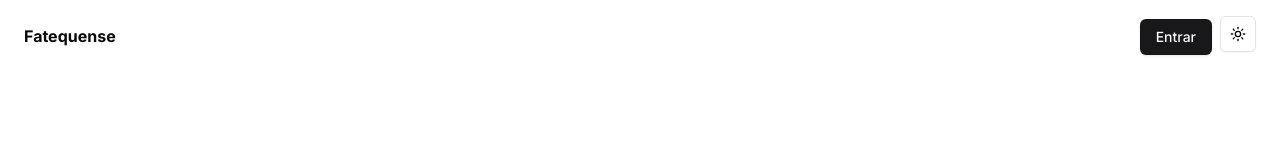
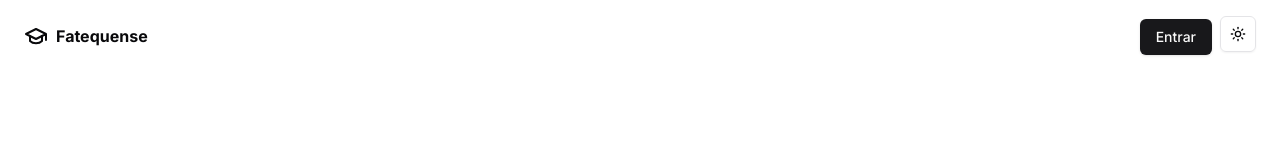
Before and after one commit to fatequense/website, a Next.js app: page / in a window 1280 px wide. Shown: the top 160 px of the page. Built offline with nearby package versions, Linux system fonts and the light colour scheme.

Commit message:
include icon in logo at nav

```diff
--- a/src/app/(public)/_components/nav.tsx
+++ b/src/app/(public)/_components/nav.tsx
@@ -1,5 +1,6 @@
 'use client'
 
+import { GraduationCap } from 'lucide-react'
 import Link from 'next/link'
 import { ThemeToggle } from '~/components/theme-toggle'
 import { Button } from '~/components/ui/button'
@@ -7,7 +8,10 @@ import { Button } from '~/components/ui/button'
 export function Nav() {
   return (
     <nav className="fixed top-0 left-6 right-6 flex justify-between items-center py-4">
-      <span className="font-bold">Fatequense</span>
+      <div className="flex items-center font-bold">
+        <GraduationCap className="w-6 h-6 mr-2" />
+        Fatequense
+      </div>
 
       <div className="space-x-2">
         <Button asChild>
```
